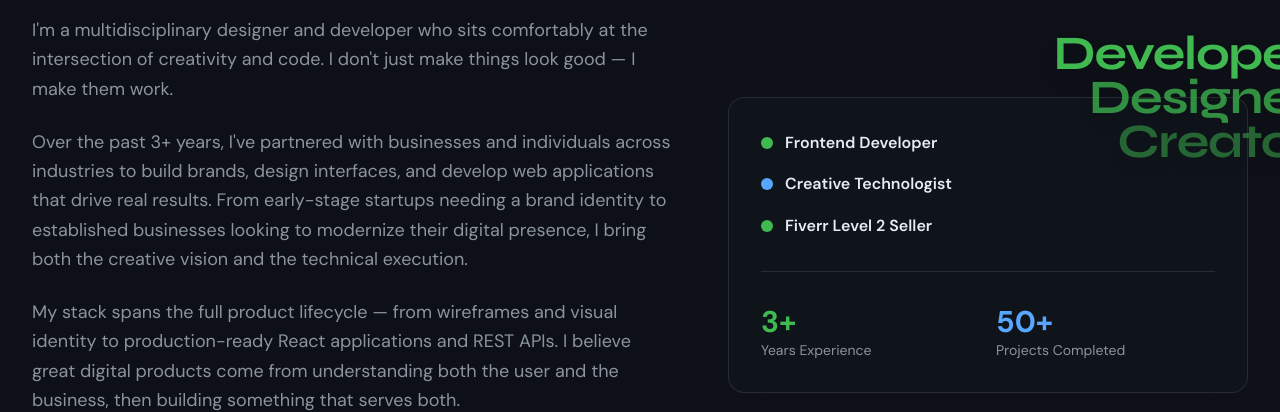
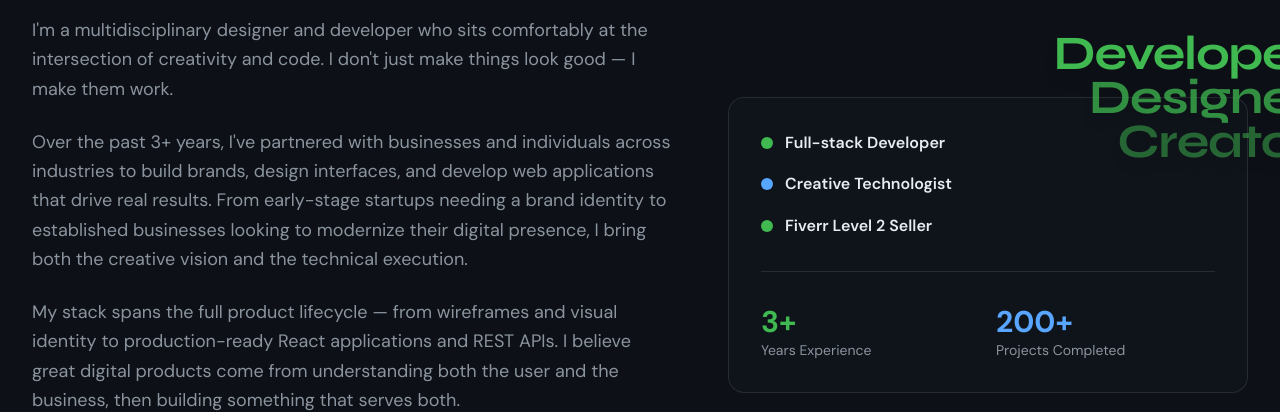
Before and after one commit to SajithNuski/My-portfolio, a React (Vite) app in the folder client/: page / in a window 1280 px wide. Shown: the part 1120-1532 px from the top of the page. Built offline with nearby package versions, Linux system fonts and the light colour scheme; no server answers.

Commit message:
bug fix and updated the certificate, project section

```diff
--- a/client/src/components/About.jsx
+++ b/client/src/components/About.jsx
@@ -148,7 +148,7 @@ export default function About() {
                 <div className="flex items-center gap-3">
                   <div className="w-3 h-3 bg-accent rounded-full"></div>
                   <p className="text-text-primary font-semibold">
-                    Frontend Developer
+                    Full-stack Developer
                   </p>
                 </div>
                 <div className="flex items-center gap-3">
@@ -174,7 +174,7 @@ export default function About() {
                   </p>
                 </div>
                 <div>
-                  <p className="text-3xl font-bold text-blue">50+</p>
+                  <p className="text-3xl font-bold text-blue">200+</p>
                   <p className="text-text-secondary text-sm">
                     Projects Completed
                   </p>
```
